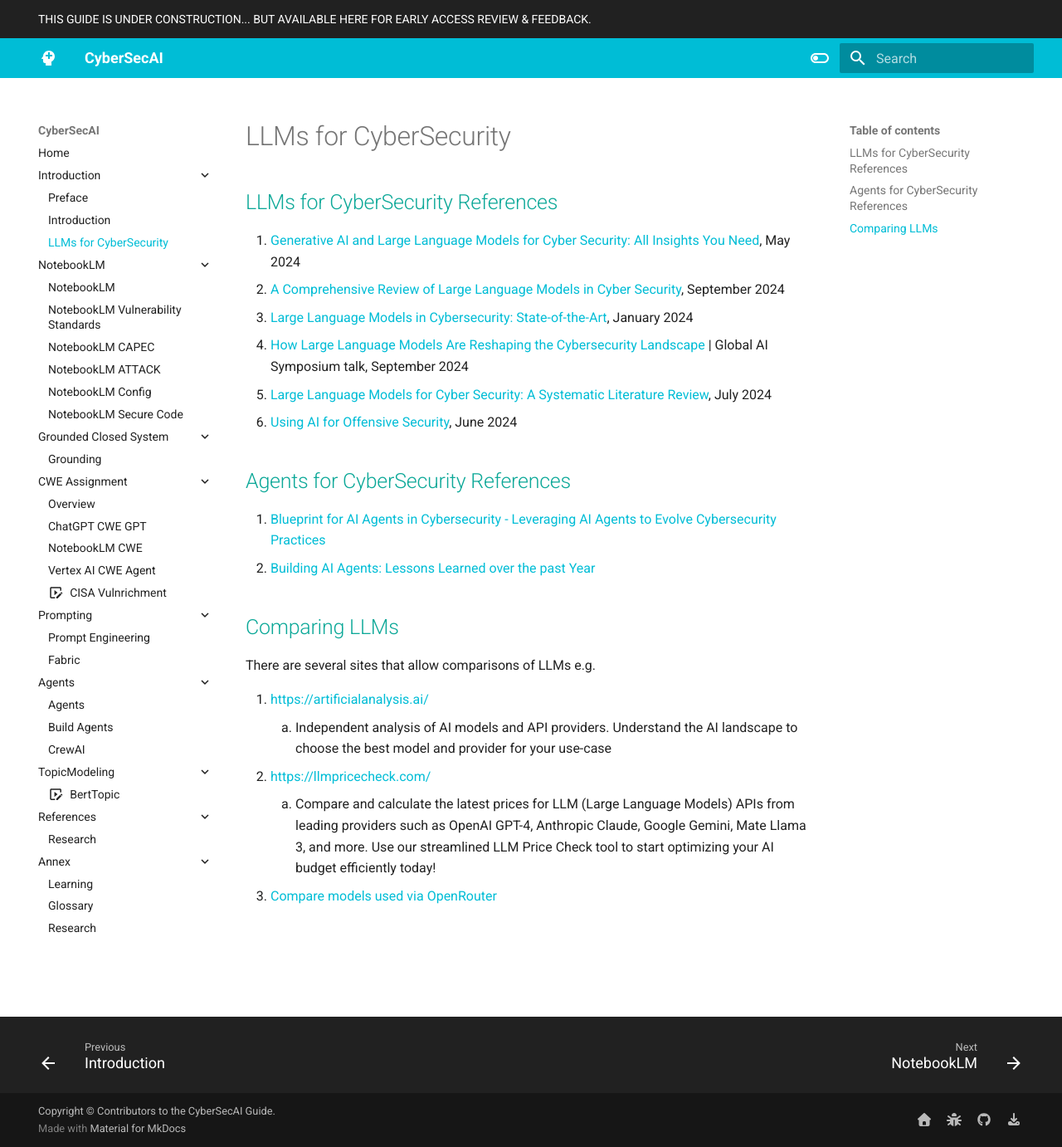
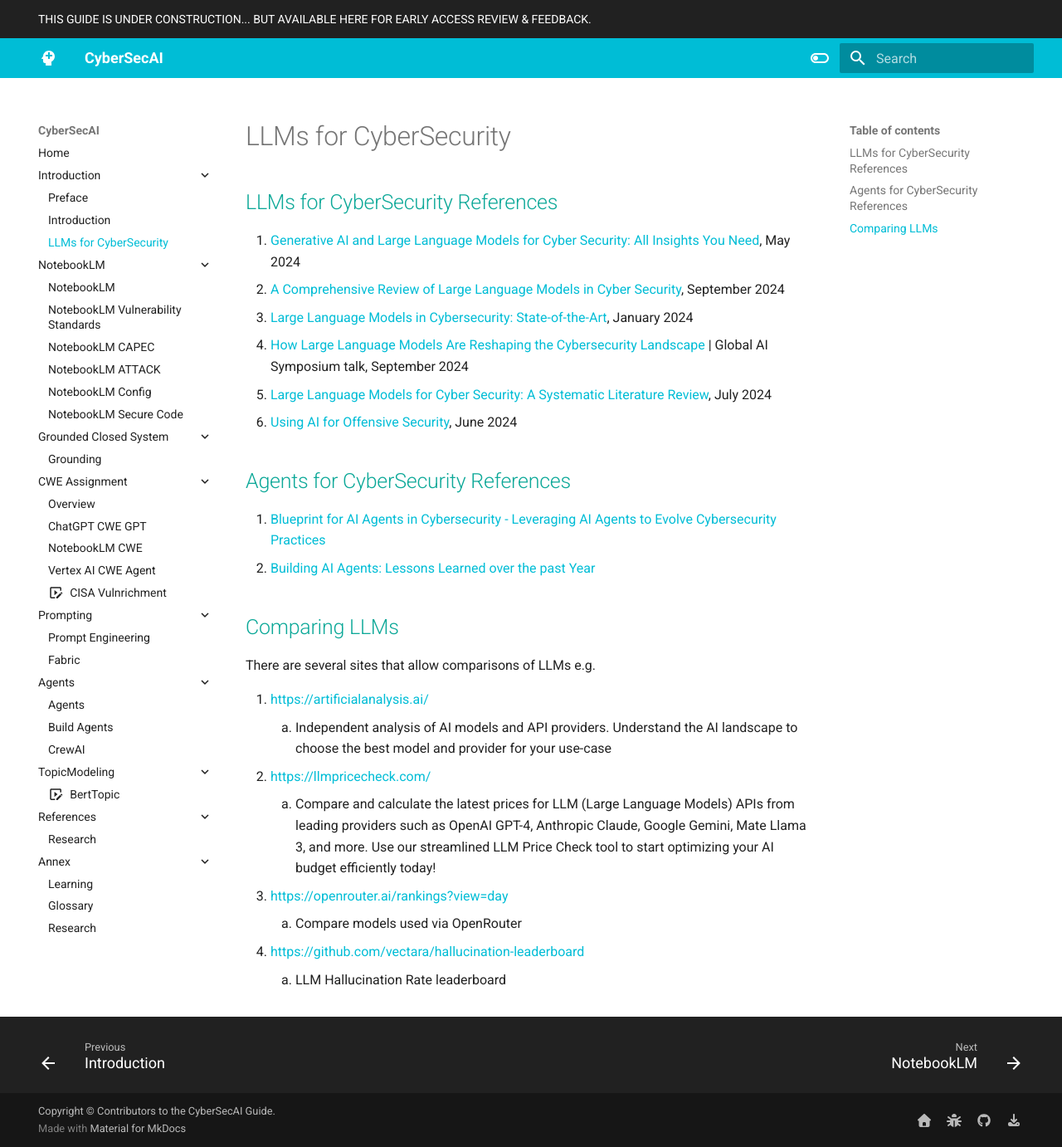
Before and after one commit to CyberSecAI/CyberSecAI.github.io, an MkDocs documentation site: the page built from docs/introduction/cybsersecurity.md, in a window 1280 px wide and 1382 px high. Shown: the whole window at 83% size. Built offline with MkDocs 1.6.1 and Material for MkDocs 9.7.7, drawn with Linux system fonts in a browser that asks for light colours; comment, search, counter and statistics services are not loaded.

Commit message:
add hallucination rate leaderboard

```diff
--- a/docs/introduction/cybsersecurity.md
+++ b/docs/introduction/cybsersecurity.md
@@ -24,4 +24,7 @@ There are several sites that allow comparisons of LLMs e.g.
      1. Independent analysis of AI models and API providers. Understand the AI landscape to choose the best model and provider for your use-case
 2. https://llmpricecheck.com/
      1. Compare and calculate the latest prices for LLM (Large Language Models) APIs from leading providers such as OpenAI GPT-4, Anthropic Claude, Google Gemini, Mate Llama 3, and more. Use our streamlined LLM Price Check tool to start optimizing your AI budget efficiently today!
-3. [Compare models used via OpenRouter](https://openrouter.ai/rankings?view=day)
+3. https://openrouter.ai/rankings?view=day
+     1. Compare models used via OpenRouter
+4. https://github.com/vectara/hallucination-leaderboard
+     1. LLM Hallucination Rate leaderboard
```
